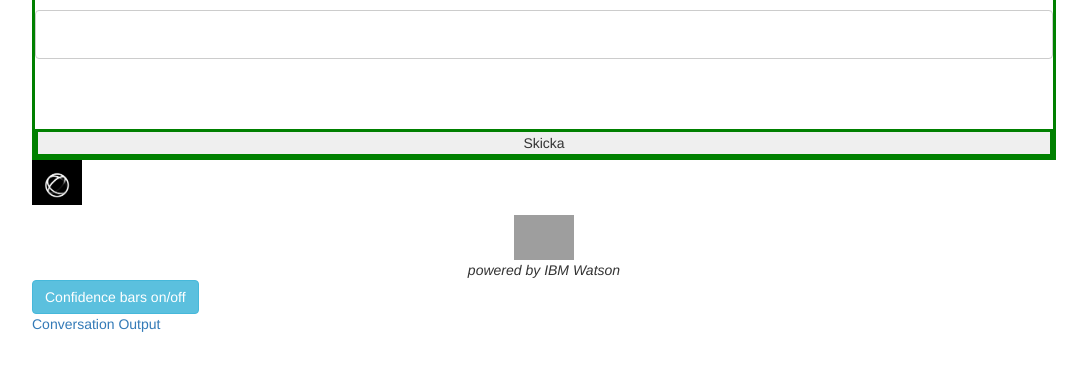
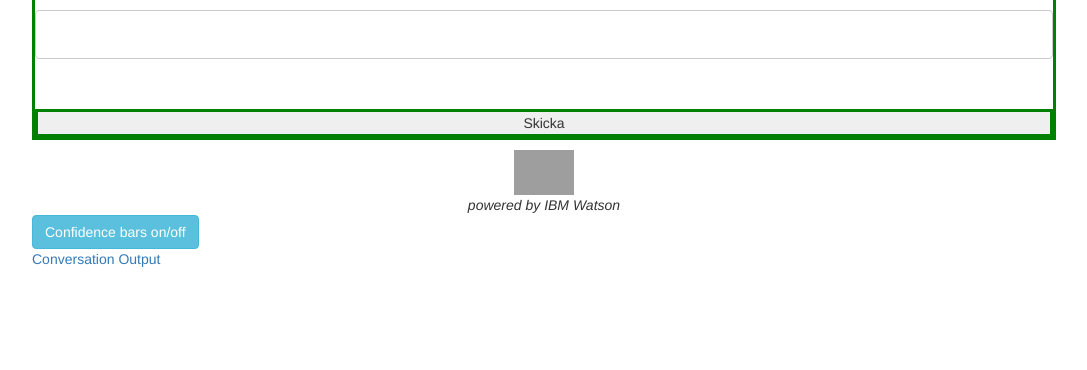
Before and after one commit to buddyprime/WatsonConversationChatbot, a website: page index.html in a window 1280 px wide. Shown: the part 92-462 px from the top of the page, without its empty margins (96-1183 px from the left). Drawn offline with nearby package versions, Linux system fonts and the light colour scheme; some packages are replaced by stand-ins of ours; grey boxes are pictures that could not be loaded; a script that the page names is missing.

Commit message:
move send button

```diff
--- a/index.html
+++ b/index.html
@@ -43,26 +43,18 @@ Välkommen till FK:s digitala assistent!
             			{ document.getElementById('btnSearch').click(); return false; };"
             			data-required="true">
             <input type="hidden" id="usercontext" name="usercontext">
-
-            <div class="result-container">
+            <br/><br/>
+	    </form>
+		<button class="send-button-container2" id="btnSearch" onclick="onTextClick();">Skicka</button>
+		<div class="result-container">
 	    <div id="loading">
 	    <img src="img/giphy-downsized.gif" alt="loader" width="50px"></img>
 	    </div>
 	    <div class="messages" id="id_contextdump"></div>
 
 	</div>
+	</div>
 
-            <br/><br/>
-	    </form>
-		<button class="send-button-container2" id="btnSearch" onclick="onTextClick();">Skicka</button>
-	</div>
-	<div class="result-container">
-	    <div id="loading">
-	    <img src="img/giphy-downsized.gif" alt="loader" width="50px"></img>
-	    </div>
-	    <div class="messages" id="id_contextdump"></div>
-
-	</div>
 </div>
 <!--
 <div class="segments load"><div class="from-user top"><div class="message-inner"><p>test</p></div></div></div>
```
